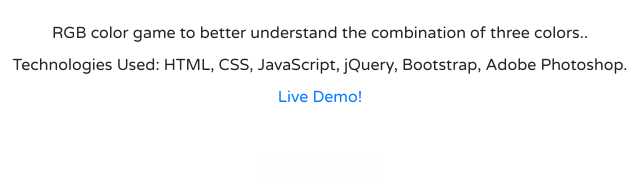
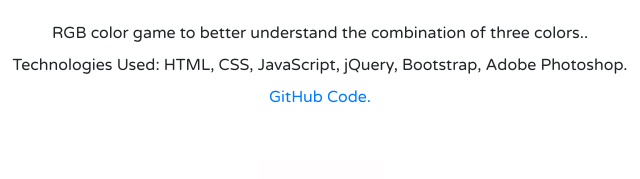
Before and after one commit to ifarazkhalid/ifarazkhalid.github.io, a plain HTML site: page index.html in a window 1280 px wide. Shown: the part 1479-1658 px from the top of the page, 320-960 px from the left. Drawn offline with nearby package versions, Linux system fonts and the light colour scheme.

Commit message:
links added
Links added.

```diff
--- a/index.html
+++ b/index.html
@@ -40,7 +40,7 @@
       <p>
         RGB color game to better understand the combination of three colors..<br>
         Technologies Used: HTML, CSS, JavaScript, jQuery, Bootstrap, Adobe Photoshop. <br>
-        <a href="rgb/rgbgame.html" data-aos = "flip-left" role="button">Live Demo!</a>
+        <a href="https://github.com/ifarazkhalid/RGB-ColorGame" data-aos = "flip-left" role="button">GitHub Code.</a>
       </p>
 
     </div>
@@ -61,7 +61,7 @@
       <p>
         A simple to-do list made for keeping track of daily tasks.<br>
         Technologies Used: HTML, CSS, JavaScript, jQuery. <br>
-        <a href="todolist/index.html" data-aos = "flip-left" role="button">Live Demo!</a>
+        <a href="https://ifarazkhalid.github.io/toDoList-FrontEndProject/" data-aos = "flip-left" role="button">Live Demo!</a>
       </p>
 
 
```
